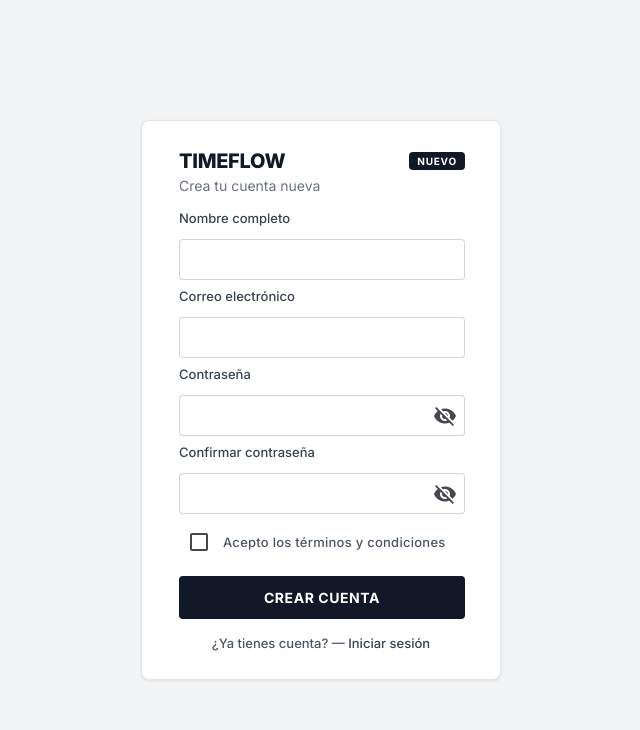
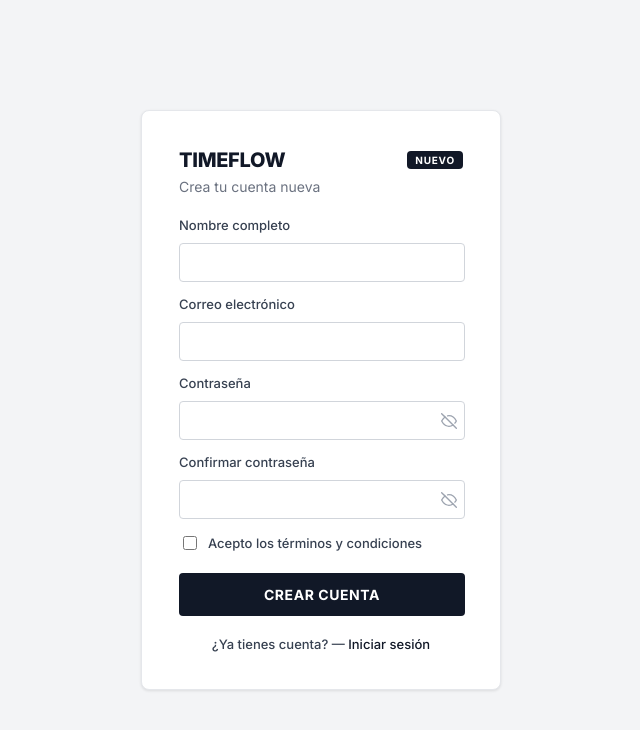
Before and after one commit to habartolom/MISW-4302-TimeFlow-Web, an Angular app: page /register in a window 1280 px wide. Shown: the top 730 px of the page, without its empty margins (319-959 px from the left). Built offline with nearby package versions, Linux system fonts and the light colour scheme.

Commit message:
Adjust Register Style

```diff
--- a/src/app/layout/main-layout/main-layout.css
+++ b/src/app/layout/main-layout/main-layout.css
@@ -4,7 +4,6 @@
   overflow: hidden;
 }
 
-/* ── Sidebar ── */
 .sidebar {
   width: var(--sidebar-width);
   min-width: var(--sidebar-width);
@@ -15,7 +14,6 @@
   flex-shrink: 0;
 }
 
-/* Brand / Logo area */
 .sidebar__brand {
   display: flex;
   align-items: center;
@@ -46,7 +44,6 @@
   font-weight: 700;
 }
 
-/* Navigation */
 .sidebar__nav {
   flex: 1;
   padding-top: 22px;
@@ -97,7 +94,6 @@
   font-weight: 600;
 }
 
-/* Footer */
 .sidebar__footer {
   height: 69.5px;
   min-height: 69.5px;
@@ -120,7 +116,6 @@
   text-decoration: none;
 }
 
-/* ── Main content ── */
 .content {
   flex: 1;
   overflow-y: auto;
--- a/src/app/pages/dashboard/dashboard.css
+++ b/src/app/pages/dashboard/dashboard.css
@@ -25,7 +25,6 @@
   color: var(--color-muted);
 }
 
-/* ── Stats row ── */
 .stats-row {
   display: grid;
   grid-template-columns: repeat(4, 1fr);
@@ -59,7 +58,6 @@
   line-height: 42px;
 }
 
-/* ── Charts rows ── */
 .charts-row {
   display: grid;
   gap: 16px;
@@ -88,7 +86,6 @@
   flex-shrink: 0;
 }
 
-/* ── Line chart ── */
 .line-chart {
   display: flex;
   gap: 8px;
@@ -126,7 +123,6 @@
   margin-top: 4px;
 }
 
-/* ── Sessions list ── */
 .sessions-list {
   display: flex;
   flex-direction: column;
@@ -168,7 +164,6 @@
 .session-row__status--ok  { color: var(--color-label); }
 .session-row__status--exc { color: var(--color-subtle); }
 
-/* ── Bar chart ── */
 .bar-chart-wrap {
   display: flex;
   align-items: flex-end;
@@ -201,7 +196,6 @@
   margin-top: 4px;
 }
 
-/* ── Monthly comparison ── */
 .monthly-list {
   display: flex;
   flex-direction: column;
--- a/src/app/pages/historial/historial.css
+++ b/src/app/pages/historial/historial.css
@@ -29,7 +29,6 @@
   padding: 0 16px !important;
 }
 
-/* Filter row */
 .filters {
   display: flex;
   align-items: center;
@@ -55,7 +54,6 @@
 .filter-input::placeholder { color: var(--color-label); }
 .filter-input:focus { border-color: var(--color-heading); }
 
-/* Date picker wrapper — styled to match filter-select */
 .filter-date-wrap {
   position: relative;
   width: 113px;
@@ -89,7 +87,6 @@
   pointer-events: none;
 }
 
-/* Hidden input that mat-datepicker connects to */
 .filter-date-input {
   position: absolute;
   width: 0;
@@ -120,7 +117,6 @@
   box-sizing: border-box;
 }
 
-/* Table */
 .table-wrap {
   background: var(--color-surface);
   border: 1px solid var(--color-border);
@@ -185,7 +181,6 @@
   line-height: 1 !important;
 }
 
-/* Pagination — centered */
 .pagination {
   display: flex;
   align-items: center;
--- a/src/app/pages/register/register.css
+++ b/src/app/pages/register/register.css
@@ -12,62 +12,124 @@
   border-radius: var(--radius-md);
   box-shadow: var(--shadow-modal);
   width: 360px;
-  padding: 28px 37px;
+  padding: 37px;
   display: flex;
   flex-direction: column;
 }
 
-.register-card__header {
+.card-header {
   display: flex;
   align-items: center;
   justify-content: space-between;
-  margin-bottom: 4px;
-  width: 286px;
+  margin-bottom: 6px;
 }
 
-.register-card__title {
+.card-title {
   font-size: 20px;
   font-weight: 800;
   color: var(--color-heading);
   margin: 0;
-  letter-spacing: -0.30px;
+  letter-spacing: -0.3px;
 }
 
-.register-card__badge {
-  background-color: var(--color-heading);
+.card-badge {
+  background: var(--color-heading);
   color: #fff;
   font-size: 10px;
   font-weight: 700;
-  letter-spacing: 0.80px;
-  text-transform: uppercase;
+  letter-spacing: 0.8px;
   padding: 3px 8px;
   border-radius: var(--radius-base);
 }
 
-.register-card__subtitle {
+.card-subtitle {
   font-size: 14px;
   font-weight: 400;
   color: var(--color-subtle);
-  margin: 0 0 16px;
+  margin: 0 0 22px;
 }
 
-.register-card__form {
+.card-form {
   width: 286px;
   display: flex;
   flex-direction: column;
 }
 
-.register-card__field {
-  width: 100%;
-  margin-top: 8px;
+.field-group {
+  display: flex;
+  flex-direction: column;
+  gap: 5px;
+  margin-bottom: 14px;
 }
 
-.register-card__terms {
-  margin: 8px 0 14px;
+.field-label {
   font-size: 13px;
+  font-weight: 500;
+  color: var(--color-label);
 }
 
-.register-card__btn-create {
+.field-input {
+  width: 100%;
+  height: 39px;
+  background: var(--color-surface);
+  border: 1px solid var(--color-border-input);
+  border-radius: var(--radius-base);
+  padding: 8px 10px;
+  font-size: 14px;
+  font-weight: 400;
+  color: var(--color-heading);
+  font-family: 'Inter', sans-serif;
+  outline: none;
+  box-sizing: border-box;
+}
+
+.field-input::placeholder { color: var(--color-label); }
+.field-input:focus { border-color: var(--color-heading); }
+
+.input-wrap {
+  position: relative;
+}
+
+.input-wrap .field-input {
+  padding-right: 36px;
+}
+
+.input-eye {
+  position: absolute;
+  right: 8px;
+  top: 50%;
+  transform: translateY(-50%);
+  background: none;
+  border: none;
+  cursor: pointer;
+  padding: 0;
+  display: flex;
+  align-items: center;
+}
+
+.terms-row {
+  display: flex;
+  align-items: center;
+  gap: 8px;
+  margin-bottom: 20px;
+}
+
+.terms-check {
+  width: 14px;
+  height: 14px;
+  flex-shrink: 0;
+  cursor: pointer;
+  accent-color: var(--color-heading);
+}
+
+.terms-label {
+  font-size: 13px;
+  font-weight: 500;
+  color: var(--color-label);
+  cursor: pointer;
+}
+
+.btn-create {
   width: 286px;
   height: 43px !important;
   background: var(--color-heading) !important;
@@ -76,13 +138,22 @@
   font-size: 14px !important;
   font-weight: 700 !important;
   letter-spacing: 0.56px !important;
-  text-transform: uppercase !important;
+  white-space: nowrap !important;
 }
 
-.register-card__login-text {
-  text-align: center;
+.login-link {
   font-size: 13px;
   font-weight: 500;
-  color: var(--color-secondary);
-  margin: 16px 0 0;
+  color: var(--color-label);
+  margin: 20px 0 0;
+  text-align: center;
 }
+
+.login-link a {
+  color: var(--color-heading);
+  text-decoration: none;
+}
+
+.login-link a:hover {
+  text-decoration: underline;
+}
--- a/src/app/pages/register/register.html
+++ b/src/app/pages/register/register.html
@@ -1,51 +1,73 @@
 <div class="register-page">
   <div class="register-card">
-    <div class="register-card__header">
-      <h1 class="register-card__title">TIMEFLOW</h1>
-      <span class="register-card__badge">NUEVO</span>
+
+    <div class="card-header">
+      <h1 class="card-title">TIMEFLOW</h1>
+      <span class="card-badge">NUEVO</span>
     </div>
-    <p class="register-card__subtitle">Crea tu cuenta nueva</p>
 
-    <form class="register-card__form" (ngSubmit)="onRegister()">
-      <label class="field-label">Nombre completo</label>
-      <mat-form-field appearance="outline" class="register-card__field">
-        <input matInput [(ngModel)]="nombre" name="nombre" />
-      </mat-form-field>
+    <p class="card-subtitle">Crea tu cuenta nueva</p>
 
-      <label class="field-label" style="margin-top:8px">Correo electrónico</label>
-      <mat-form-field appearance="outline" class="register-card__field">
-        <input matInput type="email" [(ngModel)]="email" name="email" />
-      </mat-form-field>
-
-      <label class="field-label" style="margin-top:8px">Contraseña</label>
-      <mat-form-field appearance="outline" class="register-card__field">
-        <input matInput [type]="hidePassword ? 'password' : 'text'" [(ngModel)]="password" name="password" />
-        <button mat-icon-button matSuffix type="button" (click)="hidePassword = !hidePassword">
-          <mat-icon>{{ hidePassword ? 'visibility_off' : 'visibility' }}</mat-icon>
-        </button>
-      </mat-form-field>
-
-      <label class="field-label" style="margin-top:8px">Confirmar contraseña</label>
-      <mat-form-field appearance="outline" class="register-card__field">
-        <input matInput [type]="hideConfirm ? 'password' : 'text'" [(ngModel)]="confirmPassword" name="confirmPassword" />
-        <button mat-icon-button matSuffix type="button" (click)="hideConfirm = !hideConfirm">
-          <mat-icon>{{ hideConfirm ? 'visibility_off' : 'visibility' }}</mat-icon>
-        </button>
-      </mat-form-field>
-
-      <div class="register-card__terms">
-        <mat-checkbox [(ngModel)]="acceptTerms" name="terms">
-          <span style="font-size:13px;font-weight:500;color:var(--color-secondary)">Acepto los términos y condiciones</span>
-        </mat-checkbox>
+    <form class="card-form" (ngSubmit)="onRegister()">
+      <div class="field-group">
+        <label class="field-label">Nombre completo</label>
+        <input class="field-input" [(ngModel)]="nombre" name="nombre" />
       </div>
 
-      <button mat-flat-button class="register-card__btn-create" type="submit">
-        CREAR CUENTA
-      </button>
+      <div class="field-group">
+        <label class="field-label">Correo electrónico</label>
+        <input class="field-input" type="email" [(ngModel)]="email" name="email" />
+      </div>
+
+      <div class="field-group">
+        <label class="field-label">Contraseña</label>
+        <div class="input-wrap">
+          <input class="field-input" [type]="hidePassword ? 'password' : 'text'" [(ngModel)]="password" name="password" />
+          <button type="button" class="input-eye" (click)="hidePassword = !hidePassword">
+            <svg width="16" height="16" viewBox="0 0 24 24" fill="none" stroke="#9ca3af" stroke-width="2" stroke-linecap="round" stroke-linejoin="round">
+              @if (hidePassword) {
+                <path d="M17.94 17.94A10.07 10.07 0 0 1 12 20c-7 0-11-8-11-8a18.45 18.45 0 0 1 5.06-5.94"/>
+                <path d="M9.9 4.24A9.12 9.12 0 0 1 12 4c7 0 11 8 11 8a18.5 18.5 0 0 1-2.16 3.19"/>
+                <line x1="1" y1="1" x2="23" y2="23"/>
+              } @else {
+                <path d="M1 12s4-8 11-8 11 8 11 8-4 8-11 8-11-8-11-8z"/>
+                <circle cx="12" cy="12" r="3"/>
+              }
+            </svg>
+          </button>
+        </div>
+      </div>
+
+      <div class="field-group">
+        <label class="field-label">Confirmar contraseña</label>
+        <div class="input-wrap">
+          <input class="field-input" [type]="hideConfirm ? 'password' : 'text'" [(ngModel)]="confirmPassword" name="confirmPassword" />
+          <button type="button" class="input-eye" (click)="hideConfirm = !hideConfirm">
+            <svg width="16" height="16" viewBox="0 0 24 24" fill="none" stroke="#9ca3af" stroke-width="2" stroke-linecap="round" stroke-linejoin="round">
+              @if (hideConfirm) {
+                <path d="M17.94 17.94A10.07 10.07 0 0 1 12 20c-7 0-11-8-11-8a18.45 18.45 0 0 1 5.06-5.94"/>
+                <path d="M9.9 4.24A9.12 9.12 0 0 1 12 4c7 0 11 8 11 8a18.5 18.5 0 0 1-2.16 3.19"/>
+                <line x1="1" y1="1" x2="23" y2="23"/>
+              } @else {
+                <path d="M1 12s4-8 11-8 11 8 11 8-4 8-11 8-11-8-11-8z"/>
+                <circle cx="12" cy="12" r="3"/>
+              }
+            </svg>
+          </button>
+        </div>
+      </div>
+
+      <div class="terms-row">
+        <input type="checkbox" class="terms-check" id="terms" [(ngModel)]="acceptTerms" name="terms" />
+        <label class="terms-label" for="terms">Acepto los términos y condiciones</label>
+      </div>
+
+      <button mat-flat-button class="btn-create" type="submit">CREAR CUENTA</button>
     </form>
 
-    <p class="register-card__login-text">
+    <p class="login-link">
       ¿Ya tienes cuenta? — <a routerLink="/login">Iniciar sesión</a>
     </p>
+
   </div>
 </div>
--- a/src/app/pages/register/register.ts
+++ b/src/app/pages/register/register.ts
@@ -1,27 +1,17 @@
-import { Component } from '@angular/core';
+import { Component, inject } from '@angular/core';
 import { Router, RouterLink } from '@angular/router';
 import { FormsModule } from '@angular/forms';
-import { MatFormFieldModule } from '@angular/material/form-field';
-import { MatInputModule } from '@angular/material/input';
 import { MatButtonModule } from '@angular/material/button';
-import { MatCheckboxModule } from '@angular/material/checkbox';
-import { MatIconModule } from '@angular/material/icon';
 
 @Component({
   selector: 'app-register',
-  imports: [
-    RouterLink,
-    FormsModule,
-    MatFormFieldModule,
-    MatInputModule,
-    MatButtonModule,
-    MatCheckboxModule,
-    MatIconModule,
-  ],
+  imports: [RouterLink, FormsModule, MatButtonModule],
   templateUrl: './register.html',
   styleUrl: './register.css',
 })
 export class Register {
+  private router = inject(Router);
+
   nombre = '';
   email = '';
   password = '';
@@ -30,8 +20,6 @@ export class Register {
   hidePassword = true;
   hideConfirm = true;
 
-  constructor(private router: Router) {}
-
   onRegister() {
     this.router.navigate(['/dashboard']);
   }
```
